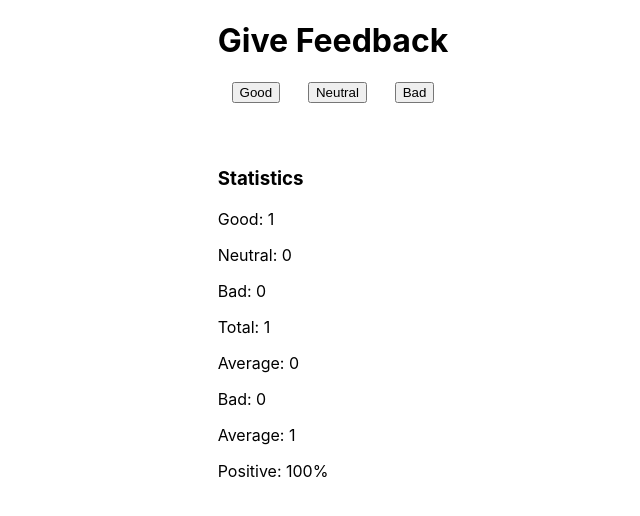
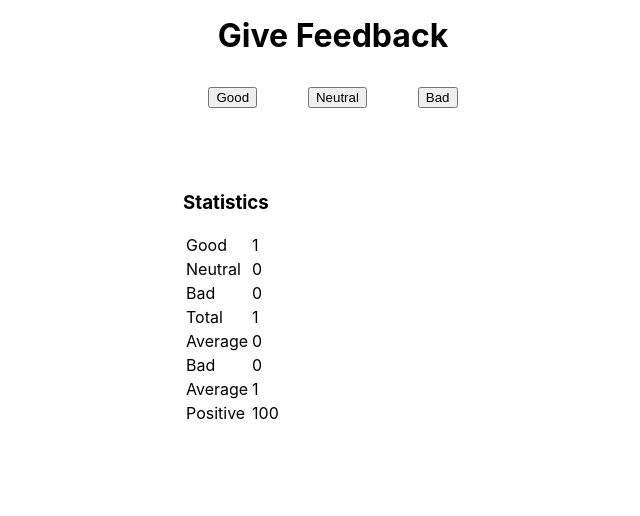
Before and after one commit to dbonach/helsinki-fullstackopen, a React (Create React App) app in the folder part1/unicafe/: page / in a window 1280 px wide. Both pictures are taken after a click on the button "Good". Shown: the top 516 px of the page, without its empty margins (307-947 px from the left). Built offline with nearby package versions, Linux system fonts and the light colour scheme.

Commit message:
Finish 1.11: unicafe step6

```diff
--- a/part1/unicafe/src/App.js
+++ b/part1/unicafe/src/App.js
@@ -14,10 +14,14 @@ const Buttons = (props) => {
   )
 }
 
-const Statistic = (props) => <p>
-  {props.feedback}: {props.number}
-  {props.percent ? <>&#37;</> : ""}
-</p>;
+const Statistic = (props) => {
+  return (
+    <tr>
+      <td>{props.feedback}</td>
+      <td>{props.number}</td>
+    </tr>
+  )
+}
 
 const Statistics = (props) => {
   if (props.clicks.total === 0) {
@@ -32,6 +36,8 @@ const Statistics = (props) => {
   return (
     <div className="stats">
       <h3>Statistics</h3>
+      <table>
+        <tbody>
           <Statistic feedback="Good" number={props.clicks.good} />
           <Statistic feedback="Neutral" number={props.clicks.neutral} />
           <Statistic feedback="Bad" number={props.clicks.bad} />
@@ -45,6 +51,8 @@ const Statistics = (props) => {
             feedback="Positive"
             number={100 * props.clicks.good / props.clicks.total}
             percent={true} />
+        </tbody>
+      </table>
     </div>
   )
 }
@@ -67,7 +75,7 @@ const App = () => {
   }
 
   return (
-    <div>
+    <div className="wrapper">
       <Header />
       <Buttons
         texts={["Good", "Neutral", "Bad"]}
--- a/part1/unicafe/src/index.css
+++ b/part1/unicafe/src/index.css
@@ -26,3 +26,14 @@ code {
 .stats {
   margin-top: 4rem;
 }
+
+.wrapper {
+  width: 300px;
+  display: flex;
+  flex-direction: column;
+  justify-content: center;
+}
+
+.wrapper > h1 {
+  margin: 1rem auto 2rem auto;
+}
```
Lines whose indentation alone changed are shown as unchanged.
